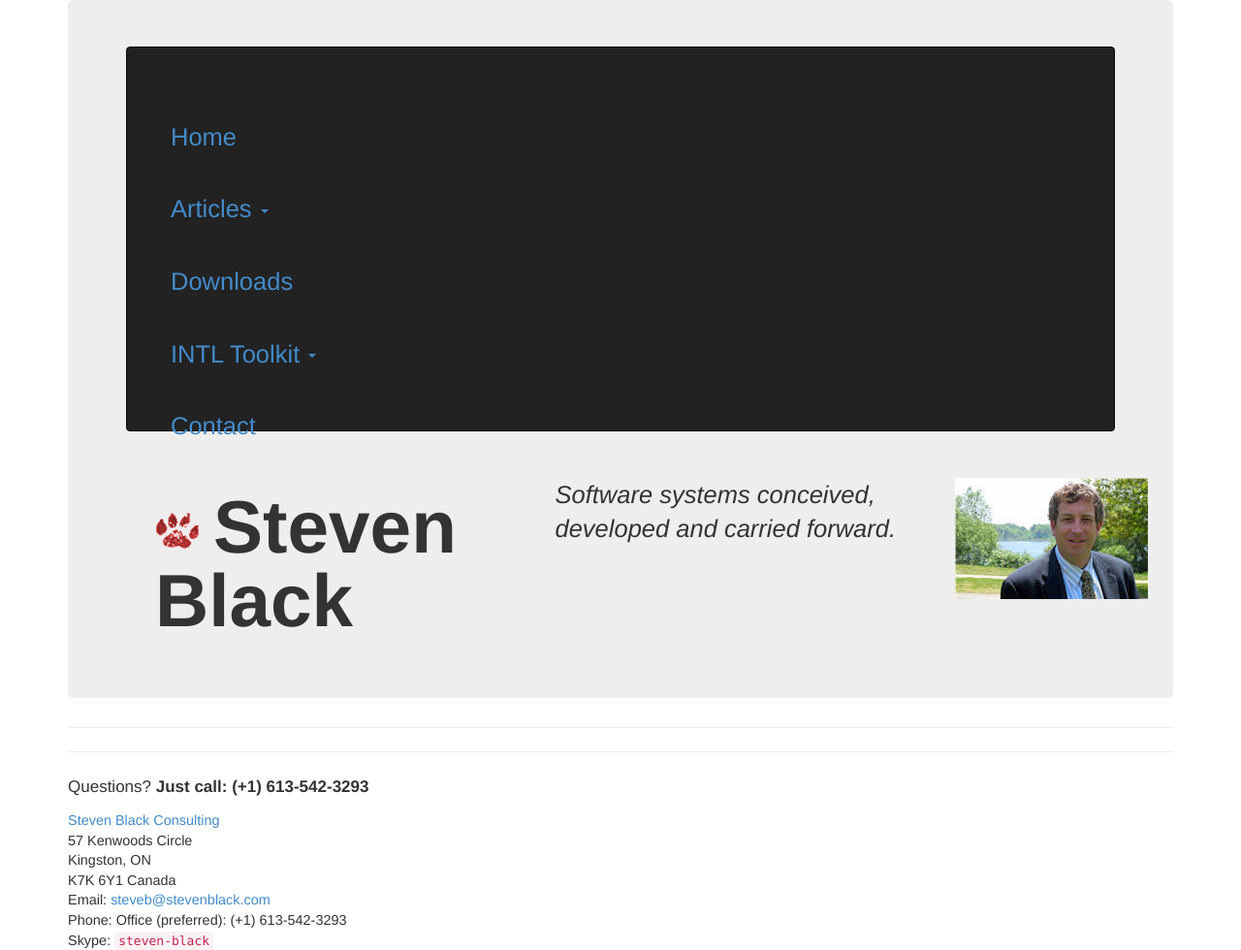
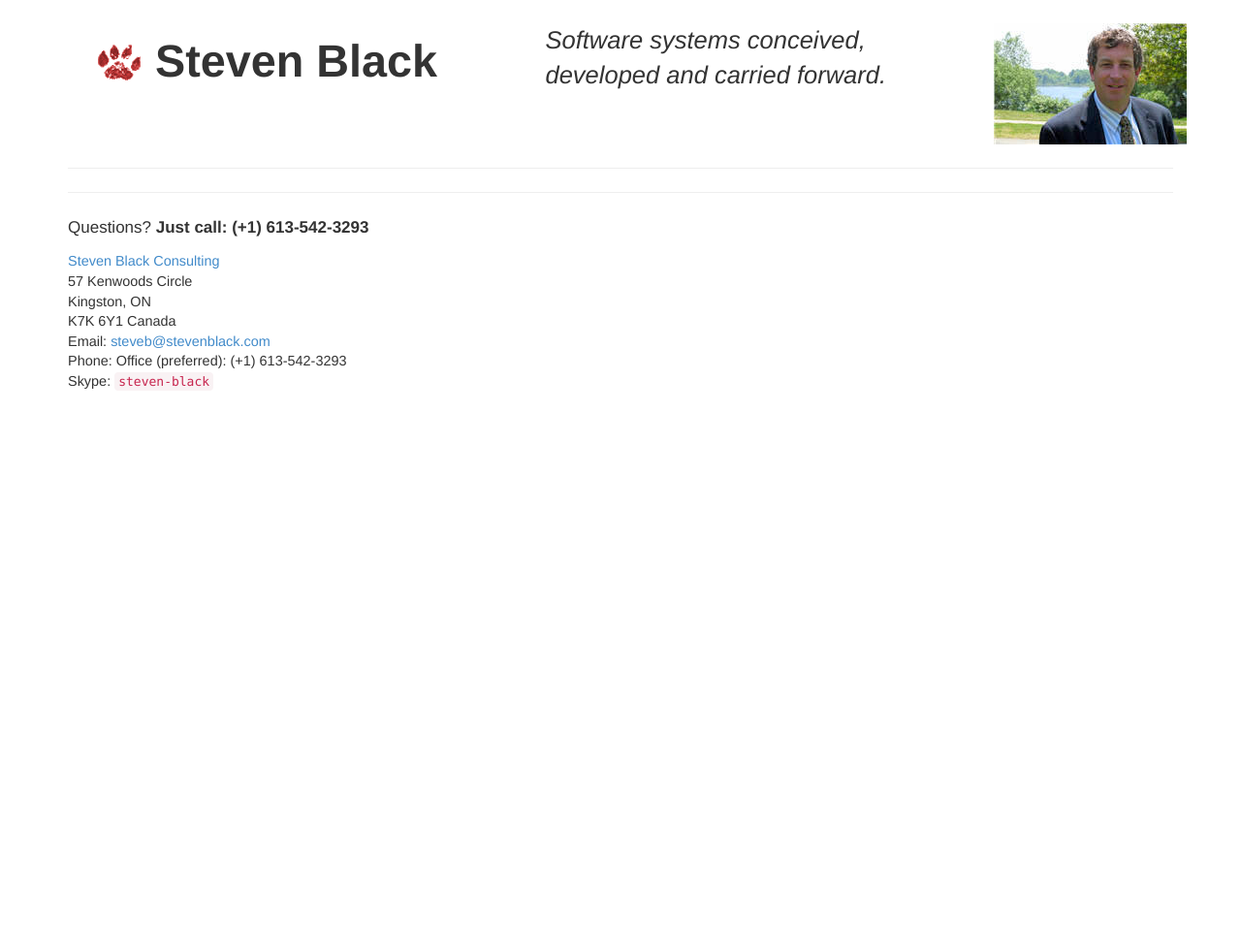
Before and after one commit to StevenBlack/stevenblack.github.io, a Jekyll site: the page built from contact.html, in a window 1280 px wide. Shown: the whole page at 97% size. Built offline with Jekyll 4.4.1, drawn with Linux system fonts in a browser that asks for light colours; nearby versions of some CDN libraries; after the commit the page ends 900 px from its top, so only the background shows below that.

Commit message:
Break out the navbar into its own include.

```diff
--- a/_includes/header.html
+++ b/_includes/header.html
@@ -1,48 +1,4 @@
-<header class="jumbotron subhead" id="overview">
-	<section id="navbar">
-		<div class="navbar navbar-inverse">
-			<div class="navbar-inner">
-				<div class="container" style="width: auto;">
-					<a class="navbar-btn" data-toggle="collapse" data-target=".navbar-collapse">
-						<span class="glyphicon glyphicon-bar"></span>
-						<span class="glyphicon glyphicon-bar"></span>
-						<span class="glyphicon glyphicon-bar"></span>
-					</a>
-					<div class="navbar-collapse">
-						<ul class="nav">
-							<li class="active"><a href="/">Home</a></li>
-							<li class="dropdown"><a data-toggle="dropdown" class="dropdown-toggle" href="/archive/">Articles <b class="caret"></b></a>
-								<ul class="dropdown-menu">
-									{% for post in site.posts %}
-										{% if post.title %}
-									<li><a href="{{ root_url }}{{ post.url }}">{{ post.title }}</a></li>
-										{% endif %}
-									{% endfor %}
-								</ul>
-							</li>
-							<li><a href="/downloads">Downloads</a></li>
-
-							<li class="dropdown">
-								<a href="/intl/" class="dropdown-toggle" data-toggle="dropdown">INTL Toolkit <b class="caret"></b></a>
-								<ul class="dropdown-menu">
-									<li><a href="/intl/">Information</a></li>
-									<li><a href="/intldocs/">Documentation</a></li>
-									<li><a href="/intlfaq/">F.A.Q.</a></li>
-									<li><a href="/intl-vfp/">VFP's International Features</a></li>
-									<li class="divider"></li>
-									<li><a href="/intlpurchase/">Purchase INTL</a></li>
-								</ul>
-							</li>
-							<li><a href="/c/">Contact</a></li>
-						</ul>
-						<!-- <form class="navbar-search pull-right" action="">
-							<input type="text" class="search-query col-md-2" placeholder="Search">
-						</form> -->
-					</div><!-- /.navbar-collapse -->
-				</div>
-			</div><!-- /navbar-inner -->
-		</div><!-- /navbar -->
-	</section>
+<header id="overview">
 	<div class="row-fluid masthead">
 		<div class="col-md-12 lead hidden-sm">
 			<div class="col-md-5 nameandlogo">
```
Also changed, not shown: _includes/navbar.html (added, +44 -0 lines).
